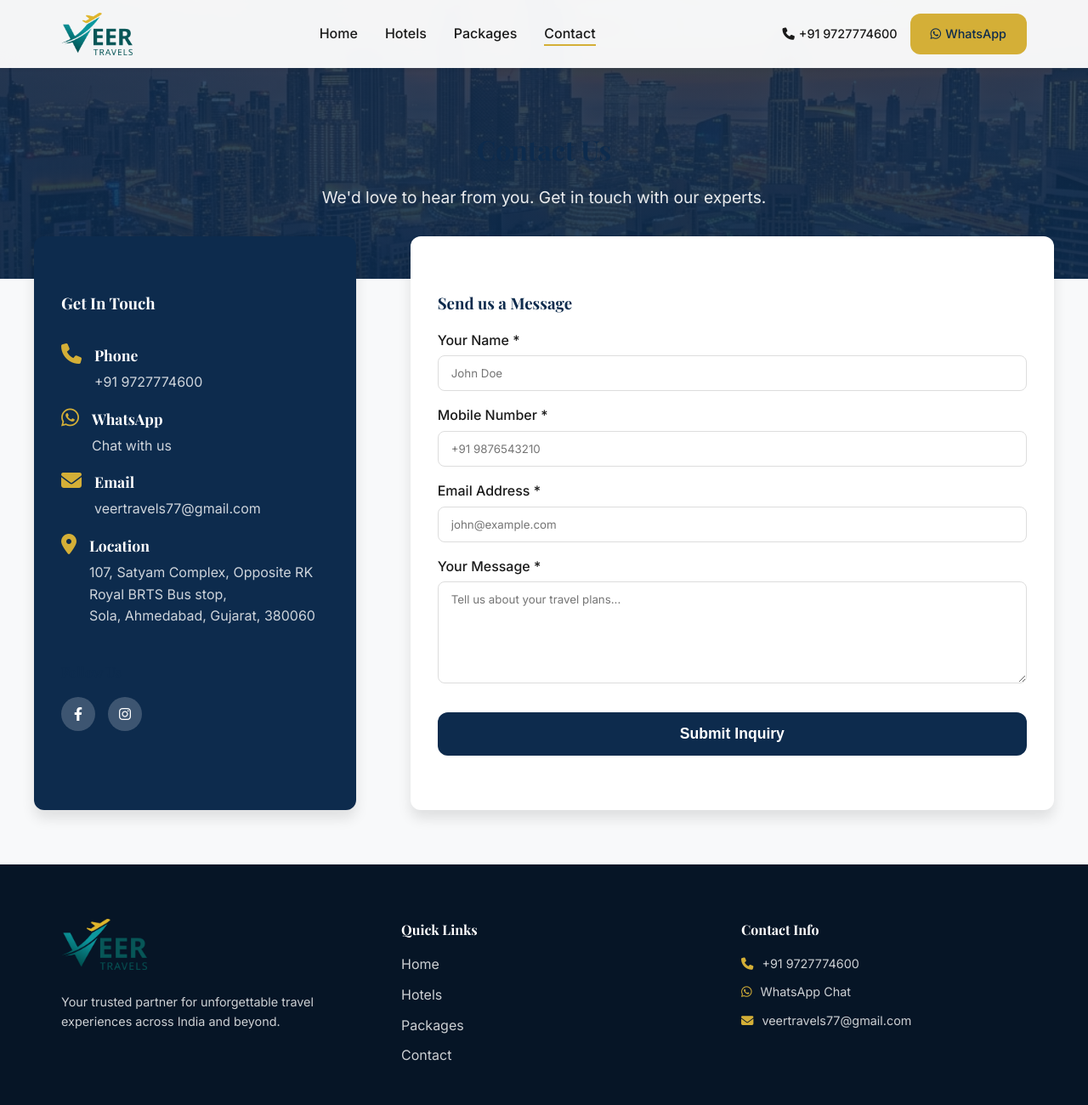
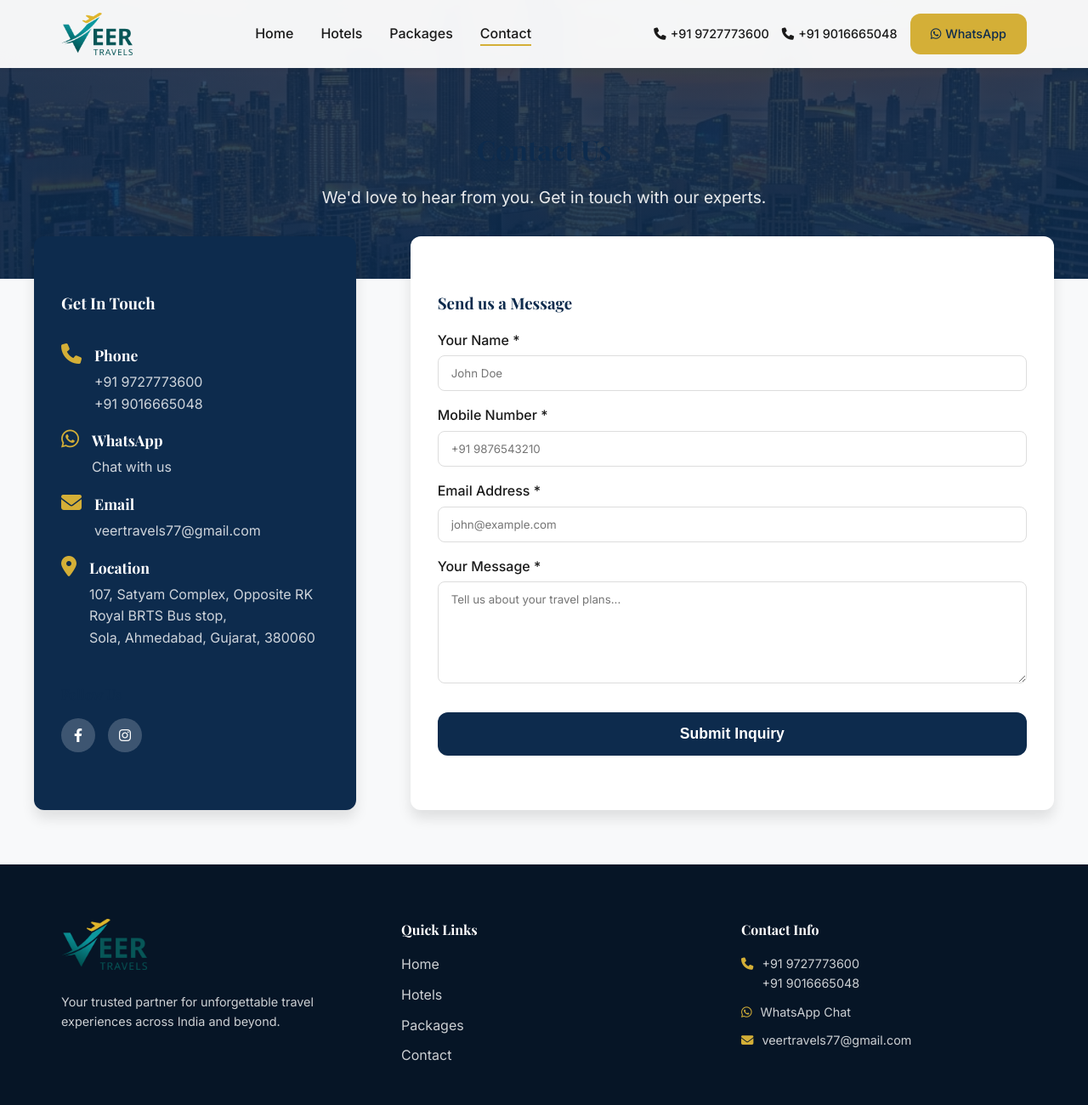
Before and after one commit to dishen41/Travels_Website, a plain HTML site: page contact.html in a window 1280 px wide. Shown: the top 1300 px of the page at 85% size. Drawn offline with nearby package versions, Linux system fonts and the light colour scheme.

Commit message:
Two Mobile Number Put

```diff
--- a/contact.html
+++ b/contact.html
@@ -106,8 +106,9 @@
                 </ul>
             </nav>
             <div class="contact-info">
-                <a href="tel:+919727774600"><i class="fa-solid fa-phone"></i> +91 9727774600</a>
-                <a href="https://wa.me/919727774600" class="btn btn-secondary"><i class="fa-brands fa-whatsapp"></i> WhatsApp</a>
+                <a href="tel:+919727773600"><i class="fa-solid fa-phone"></i> +91 9727773600</a>
+                <a href="tel:+919016665048"><i class="fa-solid fa-phone"></i> +91 9016665048</a>
+                <a href="https://wa.me/919727773600" class="btn btn-secondary"><i class="fa-brands fa-whatsapp"></i> WhatsApp</a>
             </div>
             <div class="mobile-toggle" id="mobileToggle">
                 <i class="fa-solid fa-bars"></i>
@@ -134,7 +135,7 @@
                     <i class="fa-solid fa-phone"></i>
                     <div>
                         <h4>Phone</h4>
-                        <p><a href="tel:+919727774600" style="color:rgba(255,255,255,0.8);">+91 9727774600</a></p>
+                        <p><a href="tel:+919727773600" style="color:rgba(255,255,255,0.8);">+91 9727773600</a><br><a href="tel:+919016665048" style="color:rgba(255,255,255,0.8);">+91 9016665048</a></p>
                     </div>
                 </div>
 
@@ -142,7 +143,7 @@
                     <i class="fa-brands fa-whatsapp"></i>
                     <div>
                         <h4>WhatsApp</h4>
-                        <p><a href="https://wa.me/919727774600" style="color:rgba(255,255,255,0.8);">Chat with us</a></p>
+                        <p><a href="https://wa.me/919727773600" style="color:rgba(255,255,255,0.8);">Chat with us</a></p>
                     </div>
                 </div>
 
@@ -223,8 +224,8 @@
                 <div class="footer-col">
                     <h4>Contact Info</h4>
                     <ul style="font-size:0.9rem;">
-                        <li style="display:flex; gap:10px;"><i class="fa-solid fa-phone" style="color:var(--secondary-color); margin-top:5px;"></i> <a href="tel:+919727774600">+91 9727774600</a></li>
-                        <li style="display:flex; gap:10px;"><i class="fa-brands fa-whatsapp" style="color:var(--secondary-color); margin-top:5px;"></i> <a href="https://wa.me/919727774600">WhatsApp Chat</a></li>
+                        <li style="display:flex; gap:10px;"><i class="fa-solid fa-phone" style="color:var(--secondary-color); margin-top:5px;"></i> <div><a href="tel:+919727773600">+91 9727773600</a><br><a href="tel:+919016665048">+91 9016665048</a></div></li>
+                        <li style="display:flex; gap:10px;"><i class="fa-brands fa-whatsapp" style="color:var(--secondary-color); margin-top:5px;"></i> <a href="https://wa.me/919727773600">WhatsApp Chat</a></li>
                         <li style="display:flex; gap:10px;"><i class="fa-solid fa-envelope" style="color:var(--secondary-color); margin-top:5px;"></i> <a href="mailto:veertravels77@gmail.com">veertravels77@gmail.com</a></li>
                     </ul>
                 </div>
```
Also changed, not shown: hotels.html (+5 -4 lines), index.html (+5 -4 lines), packages.html (+6 -5 lines).
